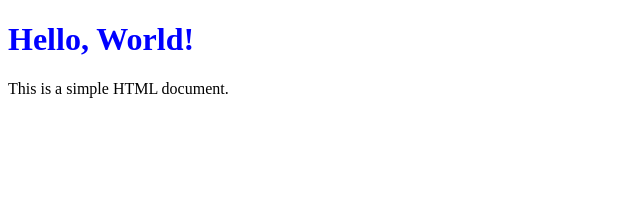
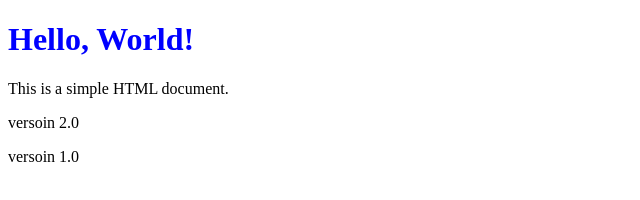
Before and after one commit to Askanda008/simple-git, a plain HTML site: page index.html in a window 1280 px wide. Shown: the whole page, without its empty margins (0-640 px from the left). Drawn offline with Linux system fonts and the light colour scheme.

Commit message:
add text 2.0

```diff
--- a/index.html
+++ b/index.html
@@ -12,5 +12,10 @@
         console.log("This is a script running in the HTML document.");
         document.querySelector('h1').style.color = 'blue';
     </script>
+
+    versoin 2.0
+    <p>versoin 1.0</p>
+
+
 </body>
 </html>
```
